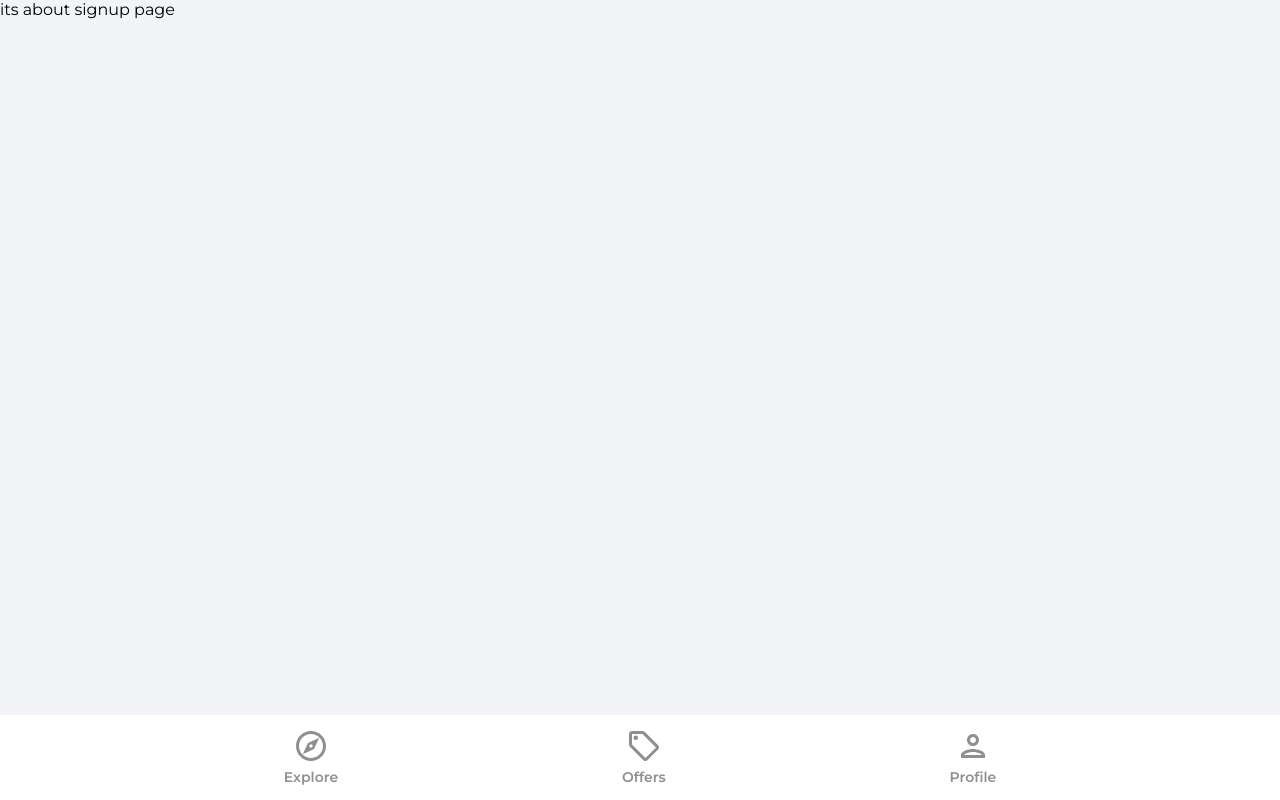
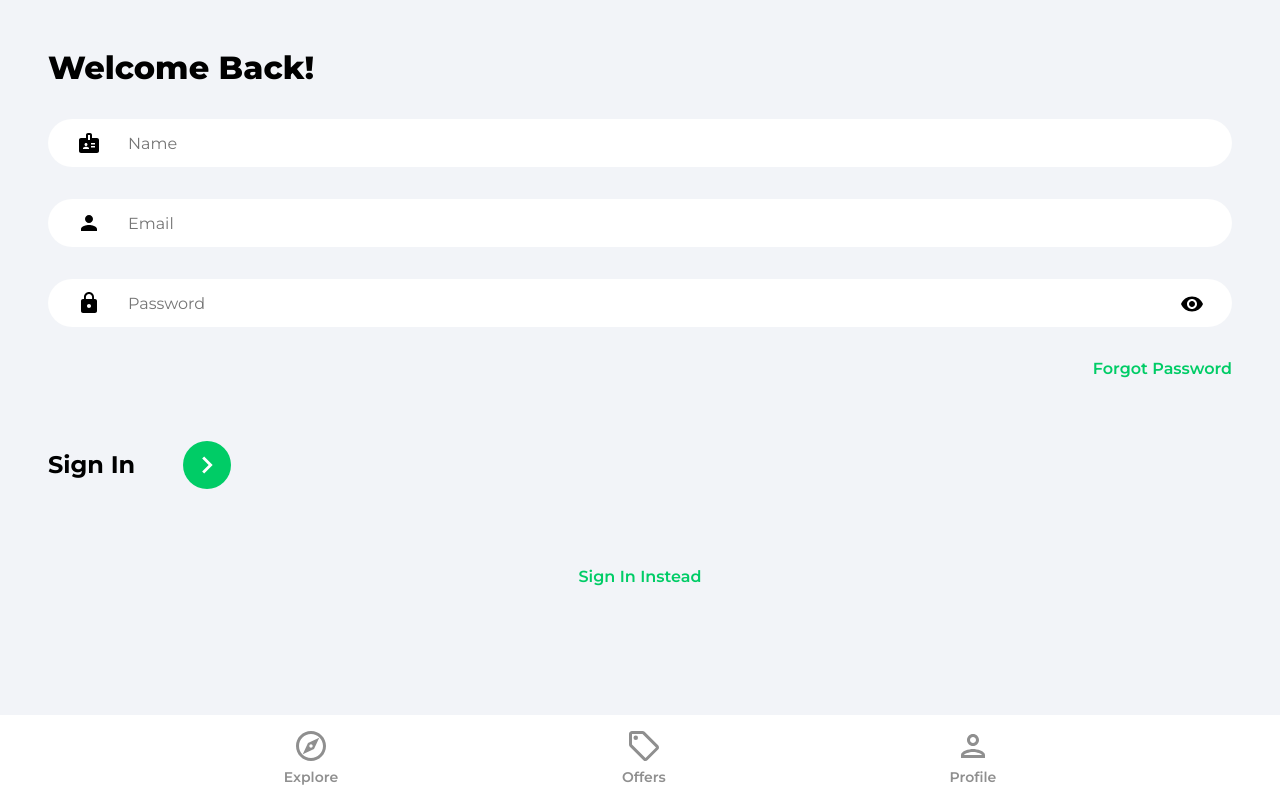
Before and after one commit to vajaganidhanesh/house-market-place, a React (Create React App) app: page /sign-up in a window 1280 px wide. Built offline with nearby package versions, Linux system fonts and the light colour scheme.

Commit message:
signIn and signUp pages UI completed

```diff
--- a/src/components/Navbar.jsx
+++ b/src/components/Navbar.jsx
@@ -63,17 +63,17 @@
             <li
               className="navbarListItem"
               onClick={() => {
-                navigate("/profile");
+                navigate("/sign-in");
               }}
             >
               <PersonOutlineIcon
-                fill={pathMatchRoute("/profile") ? "2c2c2c" : "#8f8f8f"}
+                fill={pathMatchRoute("/sign-in") ? "2c2c2c" : "#8f8f8f"}
                 width="36px"
                 height="36px"
               />
               <p
                 className={
-                  pathMatchRoute("/profile")
+                  pathMatchRoute("/sign-in")
                     ? "navbarListItemNameActive"
                     : "navbarListItemName"
                 }
--- a/src/pages/SignIn.jsx
+++ b/src/pages/SignIn.jsx
@@ -1,11 +1,85 @@
-import React from 'react'
+import { useState } from "react";
+import { Link, useNavigate } from "react-router-dom";
+import { ReactComponent as ArrowRightIcon } from "../assets/svg/keyboardArrowRightIcon.svg";
+import visibilityIcon from "../assets/svg/visibilityIcon.svg";
 
 function SignIn() {
+  const [showPassword, setShowPassword] = useState(false);
+  const [formData, setFormData] = useState({
+    email: "",
+    password: "",
+  });
+  const { email, password } = formData;
+  const navigate = useNavigate();
+  const onChange = (e) => {
+    setFormData((prevState)=>({
+      ...prevState,
+      [e.target.id]:e.target.value
+    }))
+  };
+
   return (
-    <div>
-      signIn page
-    </div>
-  )
+    <>
+      <div className="pageContainer">
+        <header>
+          <p className="pageHeader">Welcome Back!</p>
+        </header>
+
+
+          <form>
+            <input
+              type="email"
+              className="emailInput"
+              placeholder="Email"
+              id="email"
+              value={email}
+              onChange={onChange}
+            />
+
+            <div className="passwordInputDiv">
+              <input
+                type={showPassword ? "text" : "password"}
+                className="passwordInput"
+                placeholder="Password"
+                id="password"
+                value={password}
+                onChange={onChange}
+              />
+              <img
+                src={visibilityIcon}
+                alt="show password"
+                className="showPassword"
+                onClick={() => {
+                  setShowPassword((prevState) => !prevState);
+                }}
+              />
+            </div>
+
+            <Link to="/forgot-password" className="forgotPasswordLink">
+              Forgot Password
+            </Link>
+
+            <div className="signInBar">
+              <p className="signInText">Sign Up</p>
+              <button className="signInButton" onClick={()=>{
+                navigate('/sign-up')
+              }}>
+                <ArrowRightIcon
+                  fill="#ffffff"
+                  width="34px"
+                  height="34px"
+                  />
+              </button>
+            </div>
+          </form>
+
+        <Link to='/sign-up' className='registerLink'>
+          Sign Up Instead
+        </Link>
+
+      </div>
+    </>
+  );
 }
 
-export default SignIn
+export default SignIn;
--- a/src/pages/SignUp.jsx
+++ b/src/pages/SignUp.jsx
@@ -1,11 +1,96 @@
-import React from 'react'
+import { useState } from "react";
+import { Link, useNavigate } from "react-router-dom";
+import { ReactComponent as ArrowRightIcon } from "../assets/svg/keyboardArrowRightIcon.svg";
+import visibilityIcon from "../assets/svg/visibilityIcon.svg";
 
 function SignUp() {
+  const [showPassword, setShowPassword] = useState(false);
+  const [formData, setFormData] = useState({
+    name:"",
+    email: "",
+    password: "",
+  });
+  const {name, email, password } = formData;
+  const navigate = useNavigate();
+  const onChange = (e) => {
+    setFormData((prevState)=>({
+      ...prevState,
+      [e.target.id]:e.target.value
+    }))
+    console.log(name);
+  };
+
   return (
-    <div>
-      its about signup page
-    </div>
-  )
+    <>
+      <div className="pageContainer">
+        <header>
+          <p className="pageHeader">Welcome Back!</p>
+        </header>
+
+
+          <form>
+          <input
+              type="text"
+              className="nameInput"
+              placeholder="Name"
+              id="name"
+              value={name}
+              onChange={onChange}
+            />
+
+            <input
+              type="email"
+              className="emailInput"
+              placeholder="Email"
+              id="email"
+              value={email}
+              onChange={onChange}
+            />
+
+            <div className="passwordInputDiv">
+              <input
+                type={showPassword ? "text" : "password"}
+                className="passwordInput"
+                placeholder="Password"
+                id="password"
+                value={password}
+                onChange={onChange}
+              />
+              <img
+                src={visibilityIcon}
+                alt="show password"
+                className="showPassword"
+                onClick={() => {
+                  setShowPassword((prevState) => !prevState);
+                }}
+              />
+            </div>
+
+            <Link to="/forgot-password" className="forgotPasswordLink">
+              Forgot Password
+            </Link>
+
+            <div className="signUpBar">
+              <p className="signUpText">Sign In</p>
+              <button className="signUpButton" onClick={()=>{
+                navigate('/sign-in')
+              }}>
+                <ArrowRightIcon
+                  fill="#ffffff"
+                  width="34px"
+                  height="34px"
+                  />
+              </button>
+            </div>
+          </form>
+
+        <Link to='/sign-in' className='registerLink'>
+          Sign In Instead
+        </Link>
+
+      </div>
+    </>
+  );
 }
 
-export default SignUp
+export default SignUp;
```
